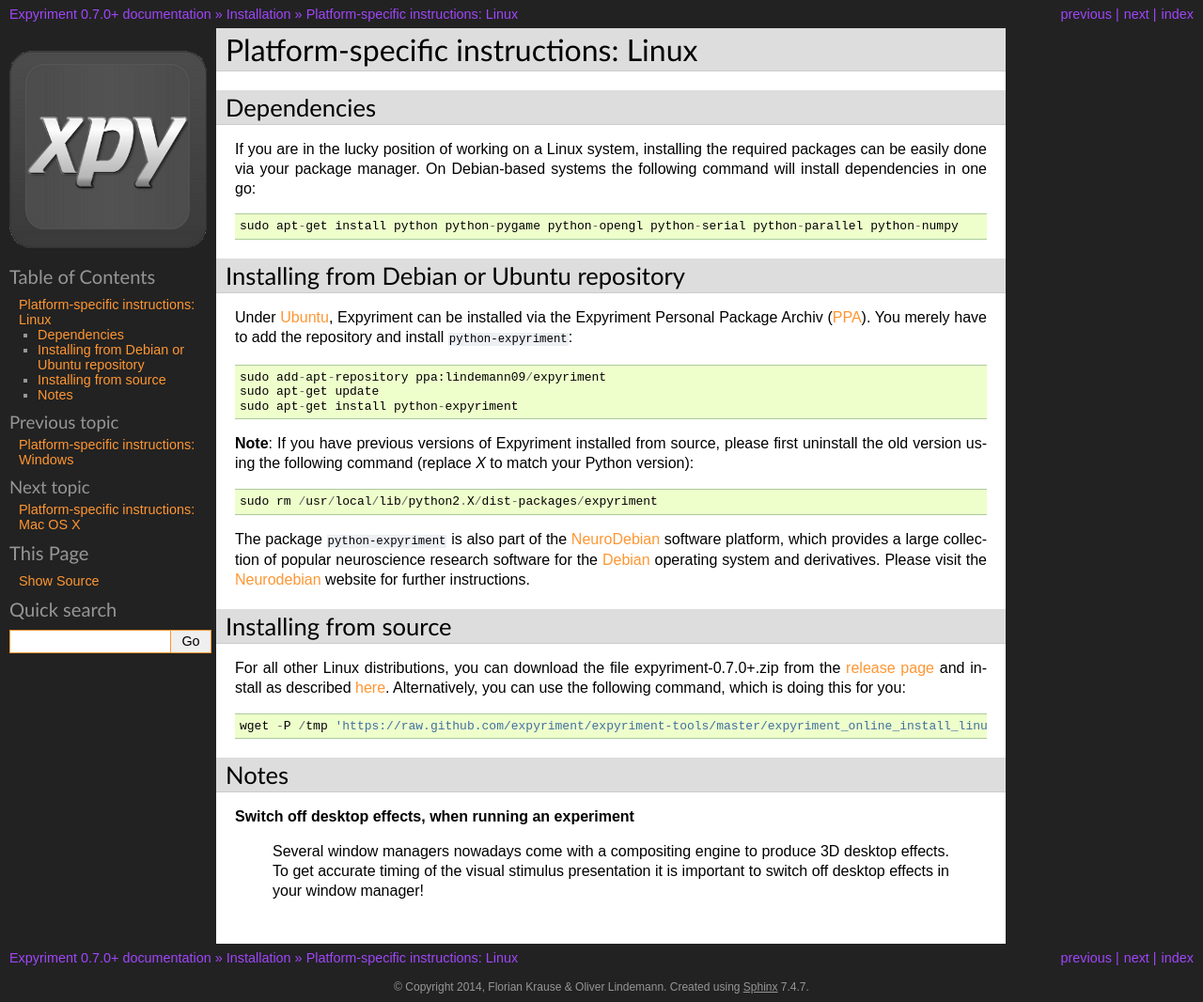
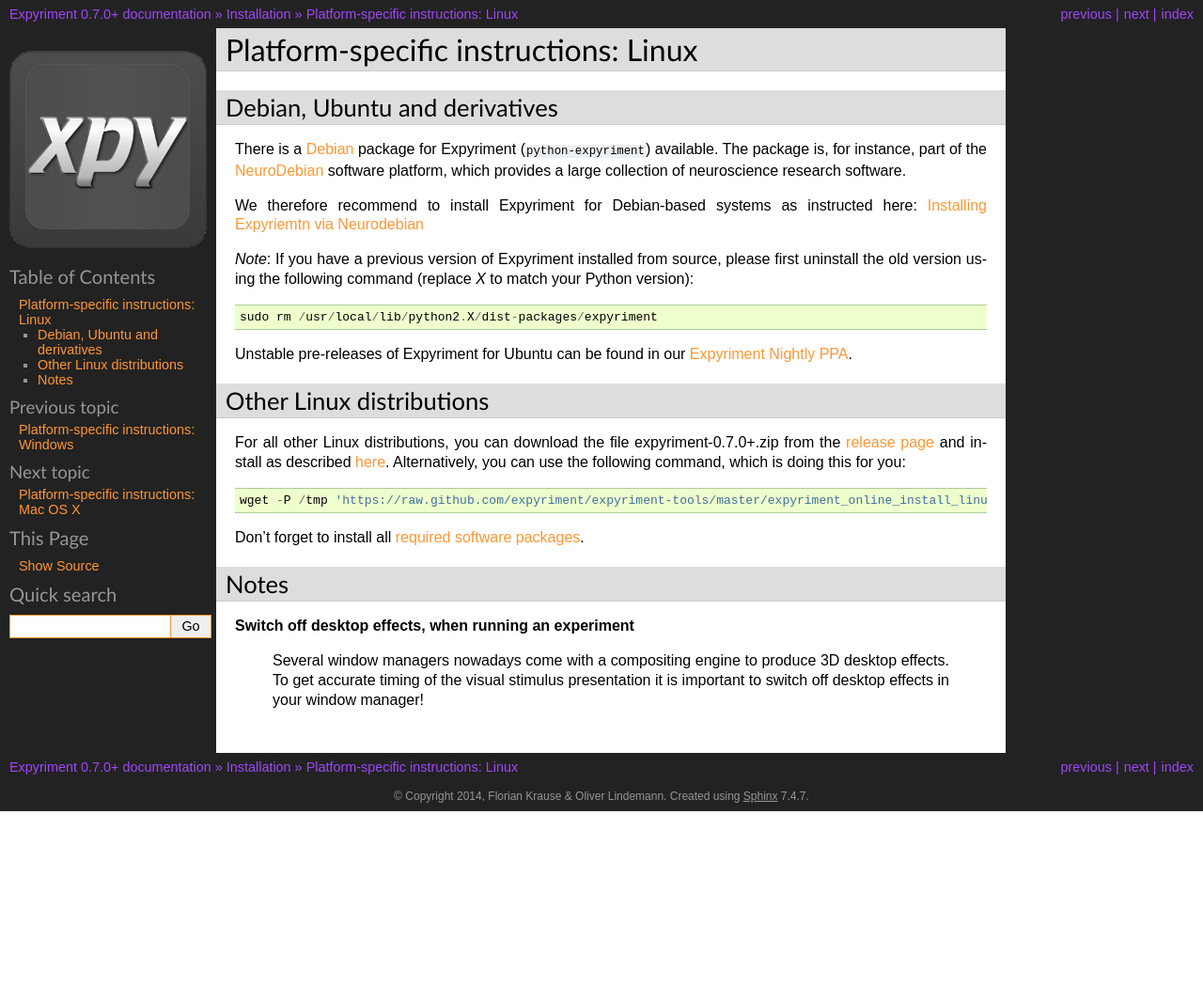
Before and after one commit to expyriment/expyriment, a Sphinx documentation site: the page built from documentation/sphinx/Installation.Linux.rst, in a window 1280 px wide. Shown: the whole page at 94% size. Built offline with Sphinx 7.4.7, drawn with Linux system fonts in a browser that asks for light colours; pages that are not in the unit, such as notebooks, are missing from menus; after the commit the page ends 900 px from its top, so only the background shows below that.

Commit message:
DOC: new install instructions for linux

```diff
--- a/documentation/sphinx/Installation.Linux.rst
+++ b/documentation/sphinx/Installation.Linux.rst
@@ -3,38 +3,30 @@
 Platform-specific instructions: Linux
 =====================================
 
-Dependencies
-------------
-If you are in the lucky position of working on a Linux system, installing the
-required packages can be easily done via your package manager. On Debian-based
-systems the following command will install dependencies in one go::
 
-    sudo apt-get install python python-pygame python-opengl python-serial python-parallel python-numpy
+Debian, Ubuntu and derivatives
+-------------------------------
 
-Installing from Debian or Ubuntu repository
---------------------------------------------
-Under `Ubuntu`_, Expyriment can be installed via the Expyriment Personal
-Package Archiv (PPA_). You merely have to add the repository and install
-``python-expyriment``::
+There is a `Debian`_ package for Expyriment (``python-expyriment``) available.
+The package is, for instance, part of the `NeuroDebian`_ software platform,
+which provides a large collection of neuroscience research software.
 
-    sudo add-apt-repository ppa:lindemann09/expyriment
-    sudo apt-get update
-    sudo apt-get install python-expyriment
+We therefore recommend to install Expyriment for Debian-based systems as
+instructed here: `Installing Expyriemtn via Neurodebian <http://neuro.debian.net/install_pkg.html?p=python-expyriment>`_
 
-**Note**: If you have previous versions of Expyriment installed from source,
+*Note*: If you have a previous version of Expyriment installed from source,
 please first uninstall the old version using the following command (replace *X*
 to match your Python version)::
 
     sudo rm /usr/local/lib/python2.X/dist-packages/expyriment
 
-The package ``python-expyriment`` is also part of the `NeuroDebian`_ software
-platform, which provides a large collection of popular neuroscience research
-software for the `Debian`_ operating system and derivatives. Please visit the
-`Neurodebian`_ website for further instructions.
+Unstable pre-releases of Expyriment for Ubuntu can be found in our `Expyriment
+Nightly PPA <https://launchpad.net/~lindemann09/+archive/expyriment-nightly>`_.
 
 
-Installing from source
------------------------
+Other Linux distributions
+-------------------------
+
 For all other Linux distributions, you can download the file
 expyriment-|release|.zip from the `release page`_ and install as described
 here_. Alternatively, you can use the following command, which is doing this
@@ -42,7 +34,8 @@
 
     wget -P /tmp 'https://raw.github.com/expyriment/expyriment-tools/master/expyriment_online_install_linux.sh' && sh /tmp/expyriment_online_install_linux.sh
 
-.. FIXME installation script depends on unzip
+Don't forget to install all `required software packages <Installation>`_.
+
 
 Notes
 -----
```
